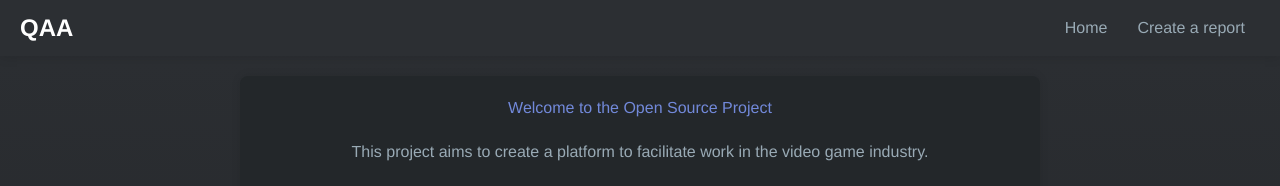
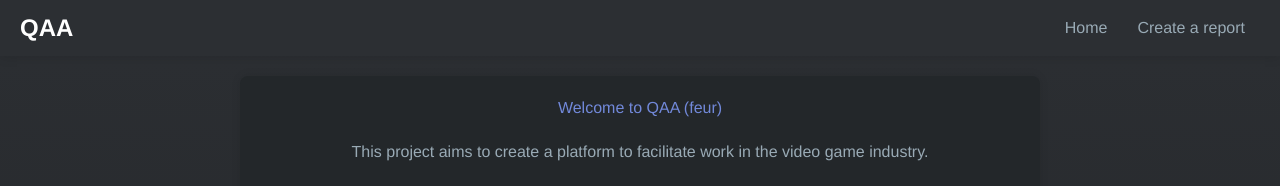
Before and after one commit to antoinerosselli/QAA, a Next.js app: page / in a window 1280 px wide. Shown: the top 186 px of the page. Built offline with nearby package versions, Linux system fonts and the light colour scheme.

Commit message:
Quick Fix
change welcome message

```diff
--- a/src/app/page.js
+++ b/src/app/page.js
@@ -6,7 +6,7 @@ import './HomePage.css';
 const HomePage = () => {
   return (
     <div className="home-container">
-      <h1>Welcome to the Open Source Project</h1>
+      <h1>Welcome to QAA (feur)</h1>
       <p>This project aims to create a platform to facilitate work in the video game industry.</p>
       <p>It is completely open source, and we welcome contributions from developers around the world.</p>
       <a href="https://github.com/antoinerosselli/QAA" target="_blank" rel="noopener noreferrer" className="github-button">
```
